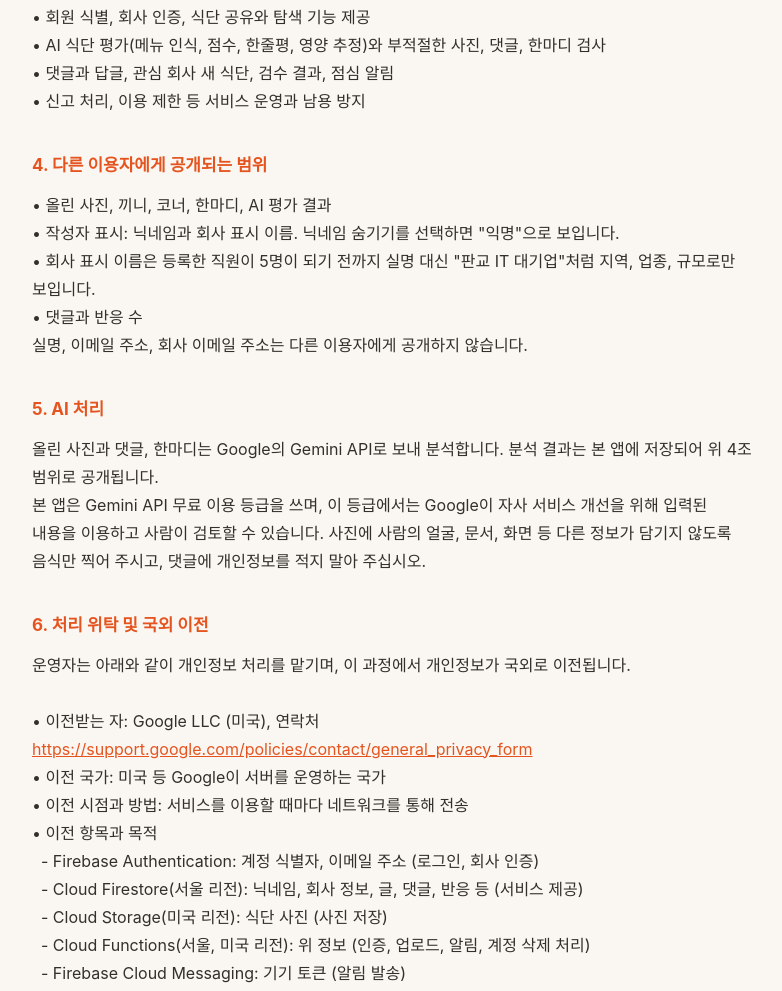
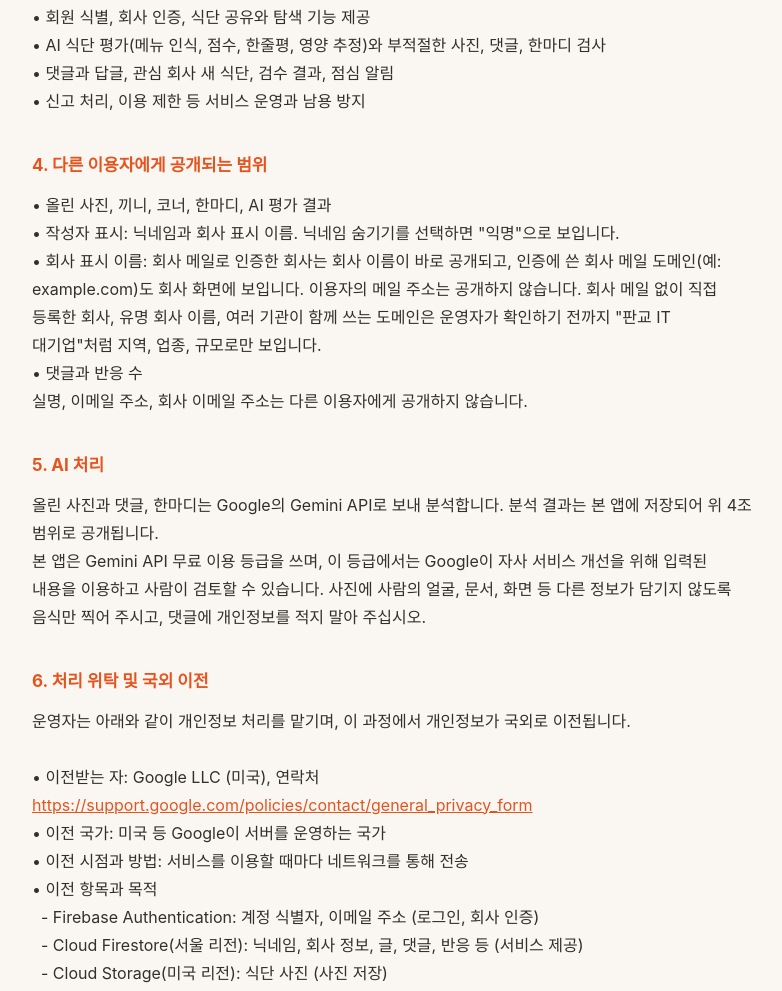
Before and after one commit to crayon-go/cafeteria-docs, a plain HTML site: page privacy.html in a window 1280 px wide. Shown: the part 1005-1996 px from the top of the page, without its empty margins (248-1030 px from the left). Drawn offline with Linux system fonts and the light colour scheme.

Commit message:
Mail-verified companies show their names right away

```diff
--- a/privacy.html
+++ b/privacy.html
@@ -48,7 +48,7 @@
 <h2>4. 다른 이용자에게 공개되는 범위</h2>
 <p>• 올린 사진, 끼니, 코너, 한마디, AI 평가 결과
 • 작성자 표시: 닉네임과 회사 표시 이름. 닉네임 숨기기를 선택하면 &quot;익명&quot;으로 보입니다.
-• 회사 표시 이름은 등록한 직원이 5명이 되기 전까지 실명 대신 &quot;판교 IT 대기업&quot;처럼 지역, 업종, 규모로만 보입니다.
+• 회사 표시 이름: 회사 메일로 인증한 회사는 회사 이름이 바로 공개되고, 인증에 쓴 회사 메일 도메인(예: example.com)도 회사 화면에 보입니다. 이용자의 메일 주소는 공개하지 않습니다. 회사 메일 없이 직접 등록한 회사, 유명 회사 이름, 여러 기관이 함께 쓰는 도메인은 운영자가 확인하기 전까지 &quot;판교 IT 대기업&quot;처럼 지역, 업종, 규모로만 보입니다.
 • 댓글과 반응 수
 실명, 이메일 주소, 회사 이메일 주소는 다른 이용자에게 공개하지 않습니다.</p>
 <h2>5. AI 처리</h2>
```
Also changed, not shown: invite.html (+2 -2 lines).
